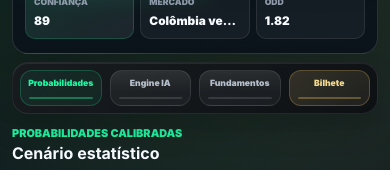
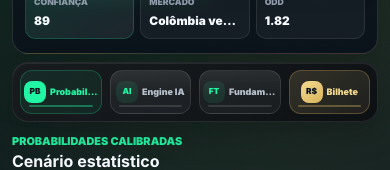
Before and after one commit to duqueroleta/DuqueSports-Codex, a React (Vite) app: page /jogos/1 in a window 390 px wide. Shown: the part 458-628 px from the top of the page. Built offline with nearby package versions, Linux system fonts and the light colour scheme; no server answers.

Commit message:
style(mobile): refine match detail section nav

```diff
--- a/src/components/matches/detail/MatchAnalysisNav.jsx
+++ b/src/components/matches/detail/MatchAnalysisNav.jsx
@@ -1,17 +1,20 @@
 import '../../../styles/match-analysis-nav.css';
 
 const analysisLinks = [
-  { href: '#probabilidades', label: 'Probabilidades' },
-  { href: '#projecao-engine', label: 'Engine IA' },
-  { href: '#fundamentos', label: 'Fundamentos' },
-  { href: '#bilhete', label: 'Bilhete' },
+  { code: 'PB', href: '#probabilidades', label: 'Probabilidades' },
+  { code: 'AI', href: '#projecao-engine', label: 'Engine IA' },
+  { code: 'FT', href: '#fundamentos', label: 'Fundamentos' },
+  { code: 'R$', href: '#bilhete', label: 'Bilhete' },
 ];
 
 function MatchAnalysisNav() {
   return (
     <nav className="match-analysis-nav" aria-label="Seções da análise">
       {analysisLinks.map((link) => (
-        <a href={link.href} key={link.href}>{link.label}</a>
+        <a href={link.href} key={link.href}>
+          <span aria-hidden="true">{link.code}</span>
+          <strong>{link.label}</strong>
+        </a>
       ))}
     </nav>
   );
--- a/src/styles/match-analysis-nav.css
+++ b/src/styles/match-analysis-nav.css
@@ -14,7 +14,11 @@
 
 .match-analysis-nav a {
   position: relative;
+  display: inline-flex;
   flex: 1 0 auto;
+  gap: 8px;
+  align-items: center;
+  justify-content: center;
   min-height: 40px;
   overflow: hidden;
   padding: 10px 15px;
@@ -33,6 +37,28 @@
     border-color 180ms ease,
     color 180ms ease,
     background 180ms ease;
+}
+
+.match-analysis-nav a span {
+  display: grid;
+  flex: 0 0 auto;
+  place-items: center;
+  width: 24px;
+  height: 24px;
+  border-radius: 8px;
+  color: var(--color-neon);
+  background: rgba(32, 246, 164, 0.09);
+  font-size: 0.58rem;
+  font-weight: 1000;
+}
+
+.match-analysis-nav a strong {
+  overflow: hidden;
+  min-width: 0;
+  font-size: inherit;
+  font-weight: inherit;
+  text-overflow: ellipsis;
+  white-space: nowrap;
 }
 
 .match-analysis-nav a::after {
@@ -60,6 +86,11 @@
   background: rgba(32, 246, 164, 0.38);
 }
 
+.match-analysis-nav a:first-child span {
+  color: #07111c;
+  background: var(--color-neon);
+}
+
 .match-analysis-nav a:last-child {
   border-color: rgba(217, 180, 91, 0.28);
   color: var(--color-gold-soft);
@@ -70,6 +101,11 @@
 
 .match-analysis-nav a:last-child::after {
   background: rgba(217, 180, 91, 0.36);
+}
+
+.match-analysis-nav a:last-child span {
+  color: #07111c;
+  background: linear-gradient(145deg, var(--color-gold-soft), var(--color-gold));
 }
 
 @media (max-width: 520px) {
@@ -95,12 +131,23 @@
 
   .match-analysis-nav a {
     flex: 0 1 auto;
+    gap: 4px;
     min-width: 0;
-    min-height: 36px;
-    padding: 8px 3px;
-    font-size: 0.54rem;
-    text-overflow: ellipsis;
-    white-space: nowrap;
+    min-height: 44px;
+    padding: 6px 3px;
+    border-radius: 12px;
+    font-size: 0.56rem;
+  }
+
+  .match-analysis-nav a span {
+    width: 22px;
+    height: 22px;
+    border-radius: 8px;
+    font-size: 0.52rem;
+  }
+
+  .match-analysis-nav a strong {
+    display: block;
   }
 
   .match-analysis-nav a::after {
```
